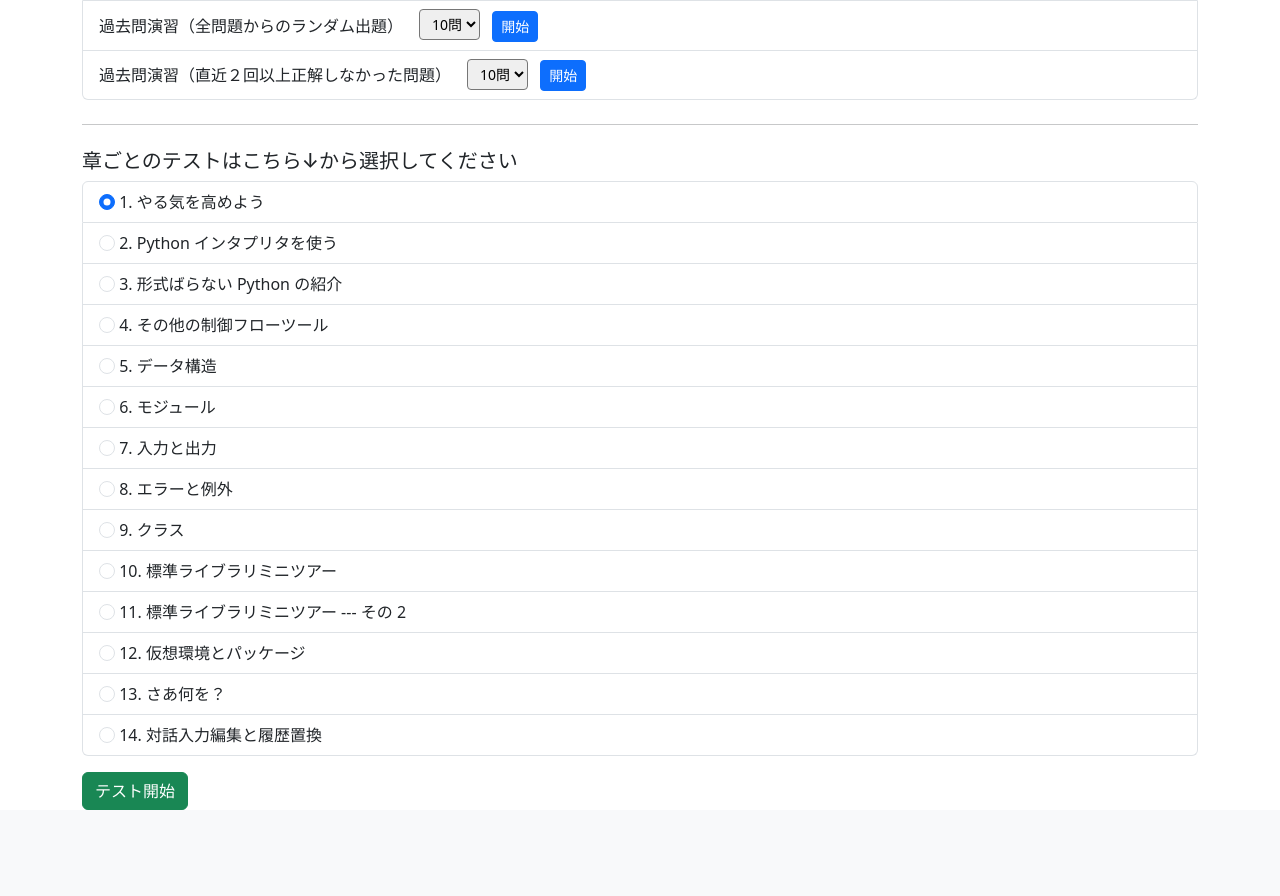
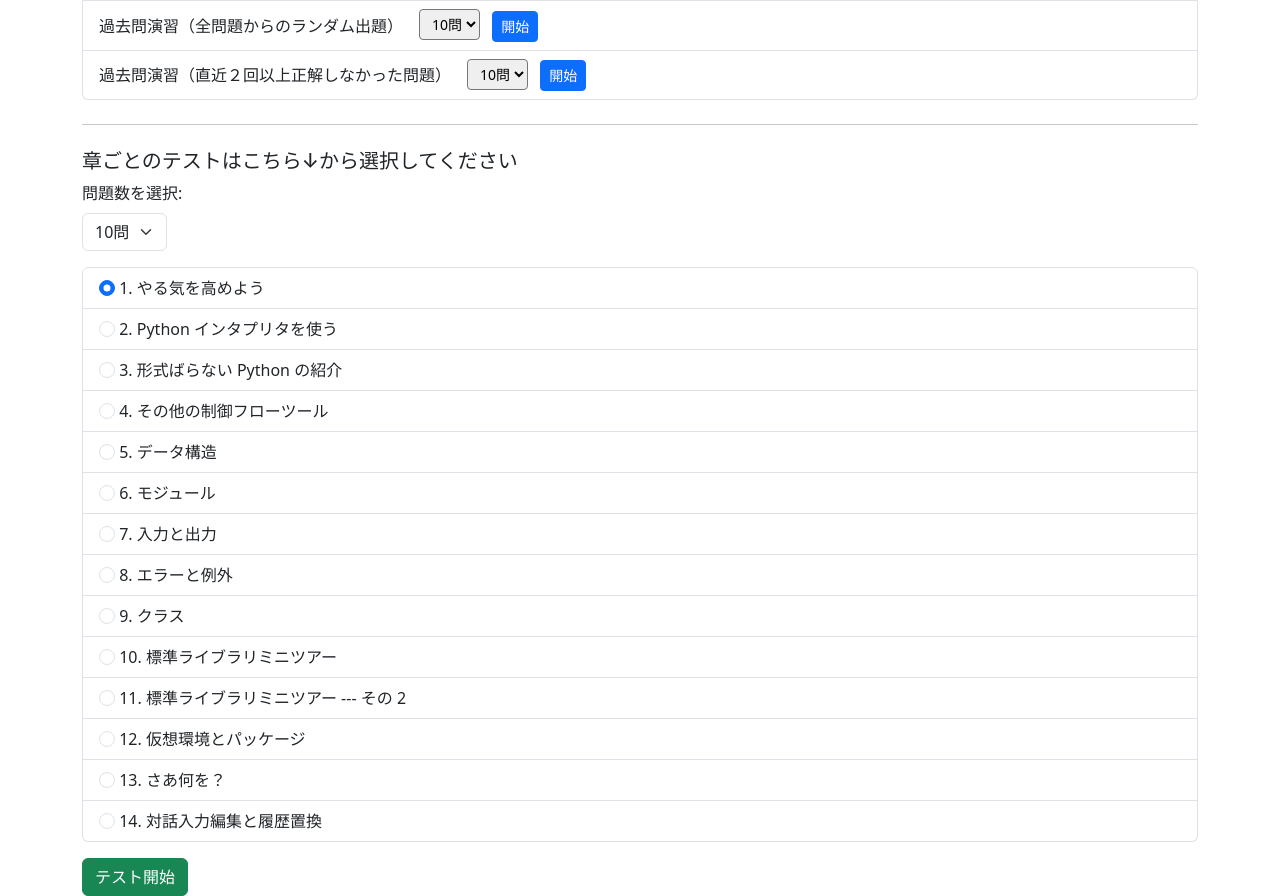
Before and after one commit to gogokate3-glitch/myquest, a Flask app: page /home in a window 1280 px wide. Shown: the part 239-1135 px from the top of the page. Before the commit the page ends 1049 px from the top, so only its background shows below. Run offline with Flask 3, Linux system fonts and the light colour scheme; a user stored in the database is signed in.

Commit message:
feat: Allow selecting number of questions for section test

```diff
--- a/app.py
+++ b/app.py
@@ -100,13 +100,19 @@ def section_test(category):
     if "user" not in session:
         return redirect("/")
 
+    # クエリパラメータから問題数を取得、デフォルトは10
+    try:
+        num_questions = int(request.args.get("num_questions", 10))
+    except (ValueError, TypeError):
+        num_questions = 10 # 無効な値の場合はデフォルトの10問
+
     q_list = Question.query.filter_by(category=category).all()
     if not q_list:
         return f"カテゴリ「{category}」の問題がDBにありません"
 
-    # 10問をランダムに選ぶ
-    if len(q_list) > 10:
-        q_list = random.sample(q_list, 10)
+    # 指定された問題数をランダムに選ぶ
+    num_to_sample = min(len(q_list), num_questions)
+    q_list = random.sample(q_list, num_to_sample)
 
     return render_template("section_test.html", questions=q_list, category_name=category)
 
@@ -116,8 +122,10 @@ def section_test_redirect():
         return redirect("/")
 
     category = request.form.get("category")
+    num_questions = request.form.get("num_questions", 10) # デフォルトは10問
+
     if category:
-        return redirect(url_for("section_test", category=category))
+        return redirect(url_for("section_test", category=category, num_questions=num_questions))
     else:
         return redirect(url_for("home"))
 
--- a/templates/home.html
+++ b/templates/home.html
@@ -65,6 +65,14 @@
 
         <form action="/section_test" method="post">
             <h5>章ごとのテストはこちら↓から選択してください</h5>
+            <div class="mb-3">
+                <label for="num_questions" class="form-label">問題数を選択:</label>
+                <select name="num_questions" id="num_questions" class="form-select w-auto">
+                    <option value="5">5問</option>
+                    <option value="10" selected>10問</option>
+                    <option value="20">20問</option>
+                </select>
+            </div>
             <div class="list-group">
 
                 <div class="list-group-item">
```
